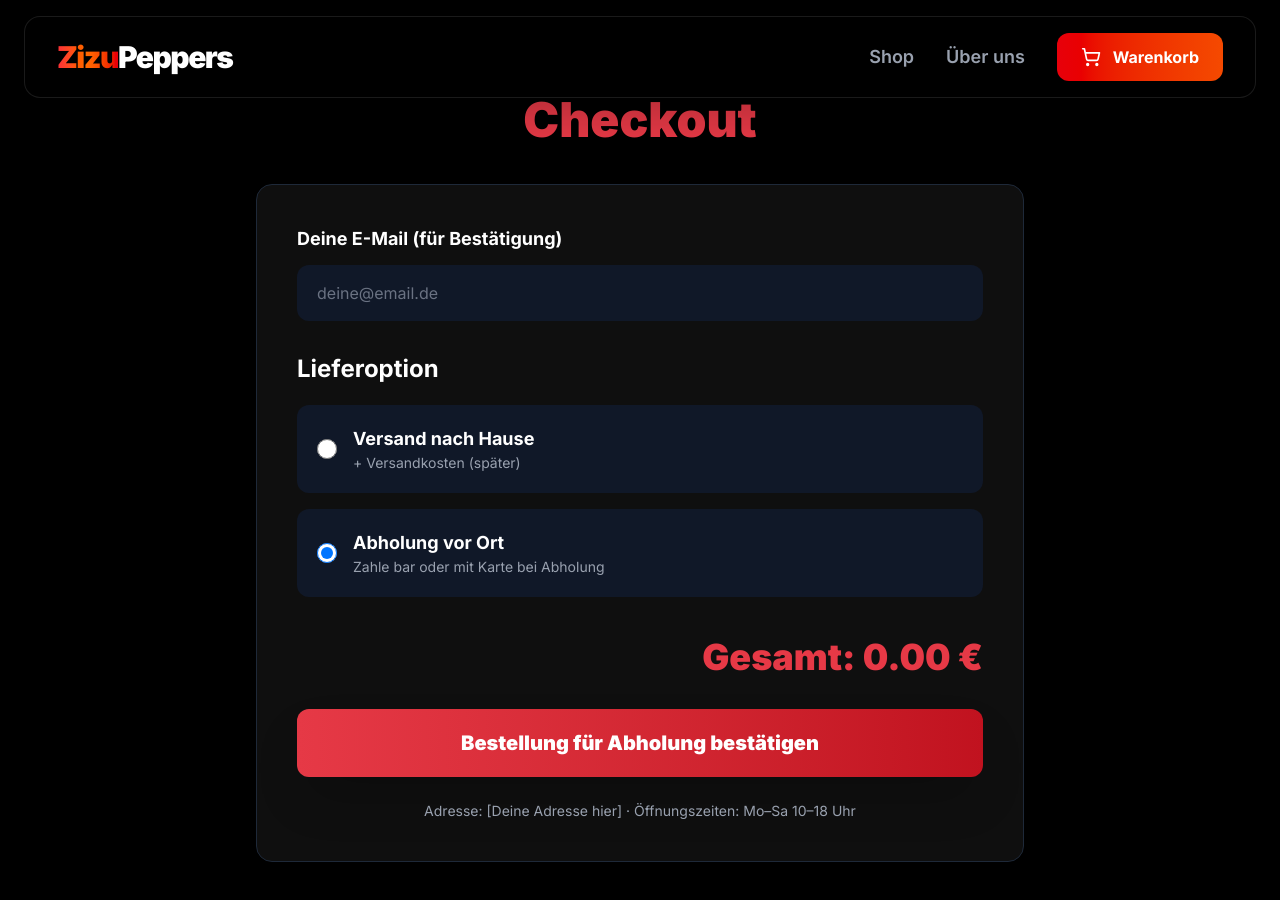
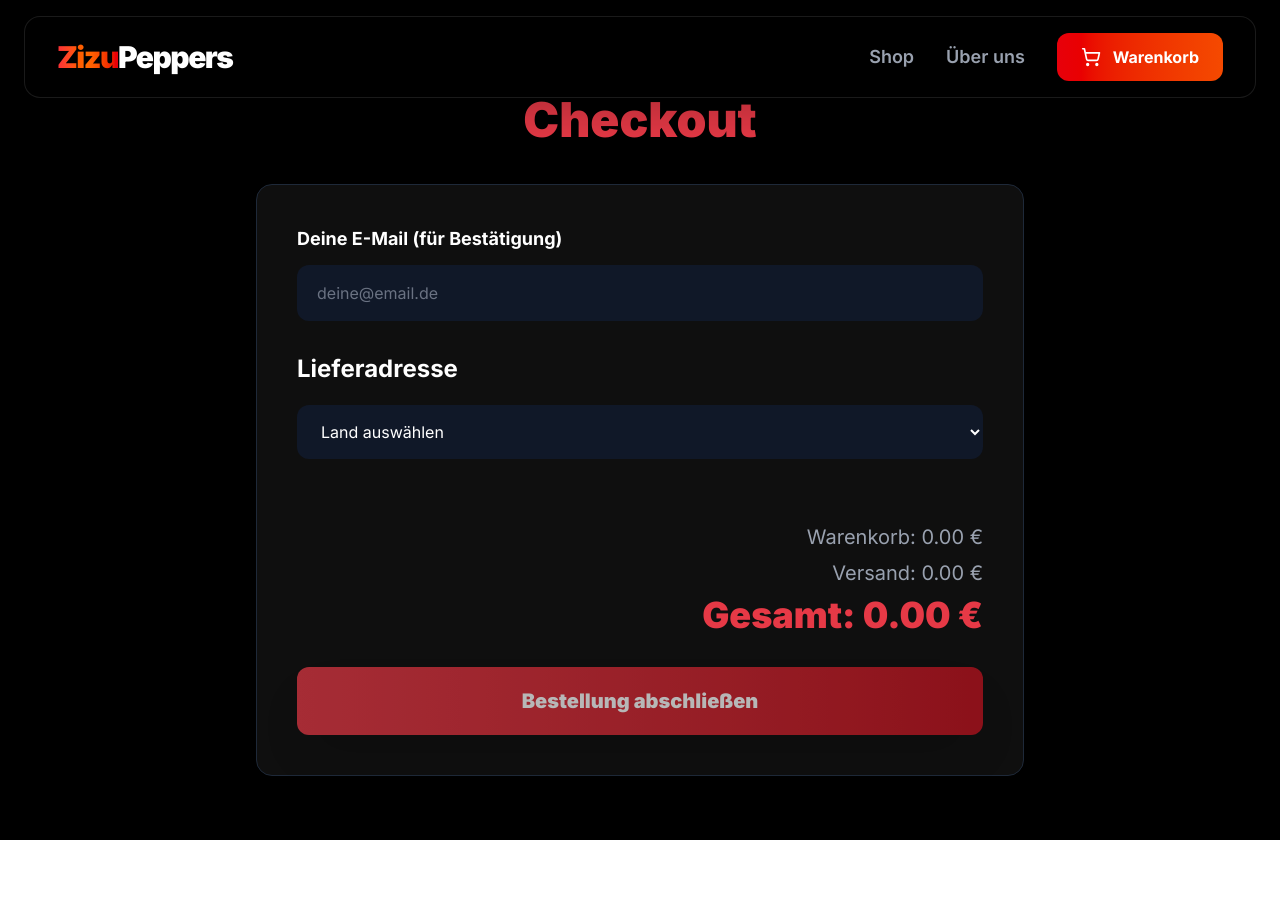
Before and after one commit to LouisMuhr/chili-shop, a Next.js app: page /checkout in a window 1280 px wide. Shown: the top 900 px of the page. After the commit the page ends 840 px from the top, so only its background shows below. Built offline with nearby package versions, Linux system fonts and the light colour scheme.

Commit message:
checkout, lieferoption je nach Region

```diff
--- a/app/checkout/page.tsx
+++ b/app/checkout/page.tsx
@@ -6,19 +6,42 @@
 import { useState } from "react";
 
 export default function CheckoutPage() {
-  const { items, getTotalPrice, clearCart } = useCart();
-  const [pickup, setPickup] = useState(true);
+  const { items, getTotalPrice } = useCart();
   const [email, setEmail] = useState("");
   const [address, setAddress] = useState({
+    country: "",
     street: "",
+    zip: "",
     city: "",
-    zip: "",
-    country: "",
   });
+  const [deliveryOption, setDeliveryOption] = useState<"home" | "courier" | "local" | null>(null);
   const [loading, setLoading] = useState(false);
   const [error, setError] = useState<string | null>(null);
 
-  const total = getTotalPrice();
+  const subtotal = getTotalPrice();
+
+  // Zonen & Sofia
+  const isBulgaria = address.country === "BG";
+  const isAustria = address.country === "AT";
+  const sofiaZips = ["1000", "1300", "1400", "1500", "1600", "1700"];
+  const isSofia = isBulgaria && sofiaZips.some((p) => address.zip.startsWith(p));
+
+  // Verfügbare Optionen
+  const availableOptions = {
+    home: true,
+    courier: isBulgaria,
+    local: isBulgaria && isSofia,
+  };
+
+  // Versandkosten in € (BGN umgerechnet ca. 1 BGN = 0.51 € – hier einfach gerundet)
+  const shippingCosts = {
+    home: isBulgaria ? 3.50 : isAustria ? 4.99 : 9.99,
+    courier: 2.50, // ca. 4.99 BGN
+    local: 0,
+  };
+
+  const shippingCost = deliveryOption ? shippingCosts[deliveryOption] : 0;
+  const total = subtotal + shippingCost;
 
   const handleCheckout = async () => {
     setError(null);
@@ -30,13 +53,23 @@
       return;
     }
 
-    if (!pickup && (!address.street || !address.city || !address.zip || !address.country)) {
-      setError("Bitte gib eine vollständige Lieferadresse an");
+    if (!address.country) {
+      setError("Bitte wähle ein Land aus");
+      setLoading(false);
+      return;
+    }
+
+    if (deliveryOption === null) {
+      setError("Bitte wähle eine Lieferoption");
       setLoading(false);
       return;
     }
 
     try {
+      let status = "Online - bezahlt";
+      if (deliveryOption === "local") status = "Abholung vor Ort - nicht bezahlt";
+      if (deliveryOption === "courier") status = "Abholung Kurier - bezahlt"; // ← geändert!
+
       const order = {
         items: items.map((i: CartItem) => ({
           id: i.id,
@@ -44,11 +77,14 @@
           quantity: i.quantity,
           price: i.price,
         })),
+        subtotal,
+        shippingCost,
         total,
         email,
-        pickup,
-        address: pickup ? null : address,
-        status: pickup ? "Abholung - nicht bezahlt" : "Online - bezahlt",
+        address: address, // ← Adresse immer speichern (auch bei Kurier!)
+        deliveryOption,
+        status,
+        date: new Date().toISOString(),
       };
 
       const res = await fetch("/api/orders/create", {
@@ -60,8 +96,7 @@
       const data = await res.json();
 
       if (data.success) {
-        clearCart();
-        window.location.href = `/checkout/success?order=${data.orderNumber}&pickup=${pickup}`;
+        window.location.href = `/checkout/success?order=${data.orderNumber}`;
       } else {
         setError("Fehler beim Speichern der Bestellung");
       }
@@ -92,74 +127,107 @@
             />
           </div>
 
-          {/* Lieferoption */}
+          {/* Lieferadresse */}
           <div className="mb-10">
-            <h2 className="text-2xl font-bold mb-5">Lieferoption</h2>
-            <div className="space-y-4">
-              <label className="flex items-center gap-4 p-5 bg-gray-900 rounded-xl cursor-pointer hover:bg-gray-800 transition">
-                <input
-                  type="radio"
-                  name="delivery"
-                  checked={!pickup}
-                  onChange={() => setPickup(false)}
-                  className="w-5 h-5 text-[#e63946]"
-                />
-                <div>
-                  <p className="text-lg font-bold">Versand nach Hause</p>
-                  <p className="text-gray-400 text-sm">+ Versandkosten (später)</p>
-                </div>
-              </label>
+            <h2 className="text-2xl font-bold mb-5">Lieferadresse</h2>
 
-              <label className="flex items-center gap-4 p-5 bg-gray-900 rounded-xl cursor-pointer hover:bg-gray-800 transition">
-                <input
-                  type="radio"
-                  name="delivery"
-                  checked={pickup}
-                  onChange={() => setPickup(true)}
-                  className="w-5 h-5 text-[#e63946]"
-                />
-                <div>
-                  <p className="text-lg font-bold">Abholung vor Ort</p>
-                  <p className="text-gray-400 text-sm">Zahle bar oder mit Karte bei Abholung</p>
-                </div>
-              </label>
-            </div>
-          </div>
+            <select
+              value={address.country}
+              onChange={(e) => setAddress({ ...address, country: e.target.value })}
+              className="w-full px-5 py-4 bg-gray-900 rounded-xl text-white mb-6"
+            >
+              <option value="">Land auswählen</option>
+              <option value="BG">Bulgarien</option>
+              <option value="AT">Österreich</option>
+              <option value="DE">Deutschland</option>
+            </select>
 
-          {/* Adresse nur bei Versand */}
-          {!pickup && (
-            <div className="mb-10 space-y-6">
-              <h2 className="text-2xl font-bold">Lieferadresse</h2>
+            {address.country && (
+              <>
                 <input
                   type="text"
                   placeholder="Straße und Hausnummer"
                   value={address.street}
                   onChange={(e) => setAddress({ ...address, street: e.target.value })}
-                className="w-full px-5 py-4 bg-gray-900 rounded-xl text-white placeholder-gray-500 focus:outline-none focus:ring-2 focus:ring-[#e63946]"
+                  className="w-full px-5 py-4 bg-gray-900 rounded-xl text-white placeholder-gray-500 mb-4"
                 />
-              <div className="grid grid-cols-1 md:grid-cols-2 gap-4">
+                <div className="grid grid-cols-2 gap-4 mb-4">
                   <input
                     type="text"
                     placeholder="PLZ"
                     value={address.zip}
                     onChange={(e) => setAddress({ ...address, zip: e.target.value })}
-                 className="px-5 py-4 bg-gray-900 rounded-xl text-white placeholder-gray-500 focus:outline-none focus:ring-2 focus:ring-[#e63946]"
+                    className="px-5 py-4 bg-gray-900 rounded-xl text-white placeholder-gray-500"
                   />
                   <input
                     type="text"
                     placeholder="Ort"
                     value={address.city}
                     onChange={(e) => setAddress({ ...address, city: e.target.value })}
-                  className="px-5 py-4 bg-gray-900 rounded-xl text-white placeholder-gray-500 focus:outline-none focus:ring-2 focus:ring-[#e63946]"
+                    className="px-5 py-4 bg-gray-900 rounded-xl text-white placeholder-gray-500"
                   />
                 </div>
+              </>
+            )}
+          </div>
+
+          {/* Lieferoptionen */}
+          {address.country && (
+            <div className="mb-10">
+              <h2 className="text-2xl font-bold mb-5">Lieferoption</h2>
+              <div className="space-y-4">
+                {availableOptions.home && (
+                  <label className="flex items-center gap-4 p-5 bg-gray-900 rounded-xl cursor-pointer hover:bg-gray-800 transition">
                     <input
-                type="text"
-                placeholder="Land"
-                value={address.country}
-                onChange={(e) => setAddress({ ...address, country: e.target.value })}
-                className="w-full px-5 py-4 bg-gray-900 rounded-xl text-white placeholder-gray-500 focus:outline-none focus:ring-2 focus:ring-[#e63946]"
+                      type="radio"
+                      name="delivery"
+                      checked={deliveryOption === "home"}
+                      onChange={() => setDeliveryOption("home")}
+                      className="w-5 h-5 text-[#e63946]"
                     />
+                    <div>
+                      <p className="text-lg font-bold">Versand nach Hause</p>
+                      <p className="text-gray-400 text-sm">
+                        Versandkosten: {shippingCosts.home.toFixed(2)} €
+                      </p>
+                    </div>
+                  </label>
+                )}
+
+                {availableOptions.courier && (
+                  <label className="flex items-center gap-4 p-5 bg-gray-900 rounded-xl cursor-pointer hover:bg-gray-800 transition">
+                    <input
+                      type="radio"
+                      name="delivery"
+                      checked={deliveryOption === "courier"}
+                      onChange={() => setDeliveryOption("courier")}
+                      className="w-5 h-5 text-[#e63946]"
+                    />
+                    <div>
+                      <p className="text-lg font-bold">Abholung bei Kurier-Filiale (Speedy/Econt)</p>
+                      <p className="text-gray-400 text-sm">
+                        Versandkosten: {shippingCosts.courier.toFixed(2)} €
+                      </p>
+                    </div>
+                  </label>
+                )}
+
+                {availableOptions.local && (
+                  <label className="flex items-center gap-4 p-5 bg-gray-900 rounded-xl cursor-pointer hover:bg-gray-800 transition">
+                    <input
+                      type="radio"
+                      name="delivery"
+                      checked={deliveryOption === "local"}
+                      onChange={() => setDeliveryOption("local")}
+                      className="w-5 h-5 text-[#e63946]"
+                    />
+                    <div>
+                      <p className="text-lg font-bold">Abholung vor Ort (Sofia)</p>
+                      <p className="text-gray-400 text-sm">Kostenlos</p>
+                    </div>
+                  </label>
+                )}
+              </div>
             </div>
           )}
 
@@ -170,7 +238,12 @@
             </div>
           )}
 
-          <div className="text-right mb-8">
+          {/* Gesamtpreis */}
+          <div className="text-right mb-8 space-y-2">
+            <p className="text-xl text-gray-400">Warenkorb: {subtotal.toFixed(2)} €</p>
+            <p className="text-xl text-gray-400">
+              Versand: {shippingCost.toFixed(2)} €
+            </p>
             <p className="text-3xl md:text-4xl font-black text-[#e63946]">
               Gesamt: {total.toFixed(2)} €
             </p>
@@ -178,17 +251,11 @@
 
           <button
             onClick={handleCheckout}
-            disabled={loading}
-            className="w-full py-5 bg-gradient-to-r from-[#e63946] to-[#c1121f] hover:from-[#c1121f] hover:to-[#9b0f1a] text-white font-black text-xl rounded-xl shadow-2xl transform hover:scale-105 transition-all duration-300 disabled:opacity-70 disabled:cursor-not-allowed"
+            disabled={loading || !deliveryOption}
+            className="w-full py-5 bg-gradient-to-r from-[#e63946] to-[#c1121f] hover:from-[#c1121f] hover:to-[#9b0f1a] text-white font-black text-xl rounded-xl shadow-2xl transform hover:scale-105 transition-all duration-300 disabled:opacity-70"
           >
-            {loading ? "Wird verarbeitet..." : pickup ? "Bestellung für Abholung bestätigen" : "Zur Zahlung →"}
+            {loading ? "Wird verarbeitet..." : "Bestellung abschließen"}
           </button>
-
-          {pickup && (
-            <p className="text-center text-gray-400 mt-6 text-sm">
-              Adresse: [Deine Adresse hier] · Öffnungszeiten: Mo–Sa 10–18 Uhr
-            </p>
-          )}
         </div>
       </div>
     </div>
--- a/public/data/orders.json
+++ b/public/data/orders.json
@@ -86,5 +86,218 @@
       "zip": "1070",
       "country": "Österreich"
     }
+  },
+  {
+    "id": 4,
+    "orderNumber": "2025-0004",
+    "date": "2025-12-14T12:01:22.119Z",
+    "status": "Online - bezahlt",
+    "pickup": false,
+    "items": [
+      {
+        "id": "1765623418313",
+        "name": "Cayenne",
+        "quantity": 1,
+        "price": 19.99
+      }
+    ],
+    "total": 19.99,
+    "email": "louismuhr8@gmail.com",
+    "address": {
+      "street": "Döblergasse",
+      "city": "Sofia",
+      "zip": "1000",
+      "country": "Bulgarien"
+    }
+  },
+  {
+    "id": 5,
+    "orderNumber": "2025-0005",
+    "date": "2025-12-14T12:03:08.843Z",
+    "status": "Online - bezahlt",
+    "pickup": false,
+    "items": [
+      {
+        "id": "1765623418313",
+        "name": "Cayenne",
+        "quantity": 1,
+        "price": 19.99
+      },
+      {
+        "id": "1765632670597",
+        "name": "Jalapeno",
+        "quantity": 1,
+        "price": 21.25
+      }
+    ],
+    "total": 41.239999999999995,
+    "email": "louismuhr8@gmail.com",
+    "address": {
+      "country": "BG",
+      "street": "Döblergasse 3/11",
+      "zip": "1000",
+      "city": "Sofia"
+    }
+  },
+  {
+    "id": 6,
+    "orderNumber": "2025-0006",
+    "date": "2025-12-14T12:03:41.255Z",
+    "status": "Abholung - nicht bezahlt",
+    "pickup": true,
+    "items": [
+      {
+        "id": "1765623418313",
+        "name": "Cayenne",
+        "quantity": 1,
+        "price": 19.99
+      }
+    ],
+    "total": 19.99,
+    "email": "louismuhr8@gmail.com",
+    "address": null
+  },
+  {
+    "id": 7,
+    "orderNumber": "2025-0007",
+    "date": "2025-12-14T12:03:58.204Z",
+    "status": "Abholung - nicht bezahlt",
+    "pickup": true,
+    "items": [
+      {
+        "id": "1765623418313",
+        "name": "Cayenne",
+        "quantity": 1,
+        "price": 19.99
+      }
+    ],
+    "total": 19.99,
+    "email": "louismuhr8@gmail.com",
+    "address": null
+  },
+  {
+    "id": 8,
+    "orderNumber": "2025-0008",
+    "date": "2025-12-14T12:08:46.979Z",
+    "status": "Abholung Kurier - nicht bezahlt",
+    "pickup": false,
+    "items": [
+      {
+        "id": "1765623418313",
+        "name": "Cayenne",
+        "quantity": 1,
+        "price": 19.99
+      }
+    ],
+    "subtotal": 19.99,
+    "shippingCost": 4.99,
+    "total": 24.979999999999997,
+    "email": "louismuhr8@gmail.com",
+    "address": null,
+    "deliveryOption": "courier"
+  },
+  {
+    "id": 9,
+    "orderNumber": "2025-0009",
+    "date": "2025-12-14T12:12:38.259Z",
+    "status": "Abholung Kurier - bezahlt",
+    "pickup": false,
+    "items": [
+      {
+        "id": "1765623418313",
+        "name": "Cayenne",
+        "quantity": 1,
+        "price": 19.99
+      }
+    ],
+    "subtotal": 19.99,
+    "shippingCost": 2.5,
+    "total": 22.49,
+    "email": "louismuhr8@gmail.com",
+    "address": {
+      "country": "BG",
+      "street": "Döblergasse 3/11",
+      "zip": "1000",
+      "city": "Sofia"
+    },
+    "deliveryOption": "courier"
+  },
+  {
+    "id": 10,
+    "orderNumber": "2025-0010",
+    "date": "2025-12-14T12:14:14.370Z",
+    "status": "Online - bezahlt",
+    "pickup": false,
+    "items": [
+      {
+        "id": "1765623418313",
+        "name": "Cayenne",
+        "quantity": 1,
+        "price": 19.99
+      }
+    ],
+    "subtotal": 19.99,
+    "shippingCost": 3.5,
+    "total": 23.49,
+    "email": "louismuhr8@gmail.com",
+    "address": {
+      "country": "BG",
+      "street": "Döblergasse 3/11",
+      "zip": "1000",
+      "city": "Sofia"
+    },
+    "deliveryOption": "home"
+  },
+  {
+    "id": 11,
+    "orderNumber": "2025-0011",
+    "date": "2025-12-14T12:21:14.268Z",
+    "status": "Abholung Kurier - bezahlt",
+    "pickup": false,
+    "items": [
+      {
+        "id": "1765623418313",
+        "name": "Cayenne",
+        "quantity": 1,
+        "price": 19.99
+      }
+    ],
+    "subtotal": 19.99,
+    "shippingCost": 2.5,
+    "total": 22.49,
+    "email": "louismuhr8@gmail.com",
+    "address": {
+      "country": "BG",
+      "street": "Döblergasse",
+      "zip": "1000",
+      "city": "Sofia"
+    },
+    "deliveryOption": "courier"
+  },
+  {
+    "id": 12,
+    "orderNumber": "2025-0012",
+    "date": "2025-12-14T12:21:34.210Z",
+    "status": "Abholung vor Ort - nicht bezahlt",
+    "pickup": false,
+    "items": [
+      {
+        "id": "1765623418313",
+        "name": "Cayenne",
+        "quantity": 1,
+        "price": 19.99
+      }
+    ],
+    "subtotal": 19.99,
+    "shippingCost": 0,
+    "total": 19.99,
+    "email": "louismuhr8@gmail.com",
+    "address": {
+      "country": "BG",
+      "street": "Döblergasse",
+      "zip": "1000",
+      "city": "Sofia"
+    },
+    "deliveryOption": "local"
   }
 ]
```
Lines whose indentation alone changed are shown as unchanged.
